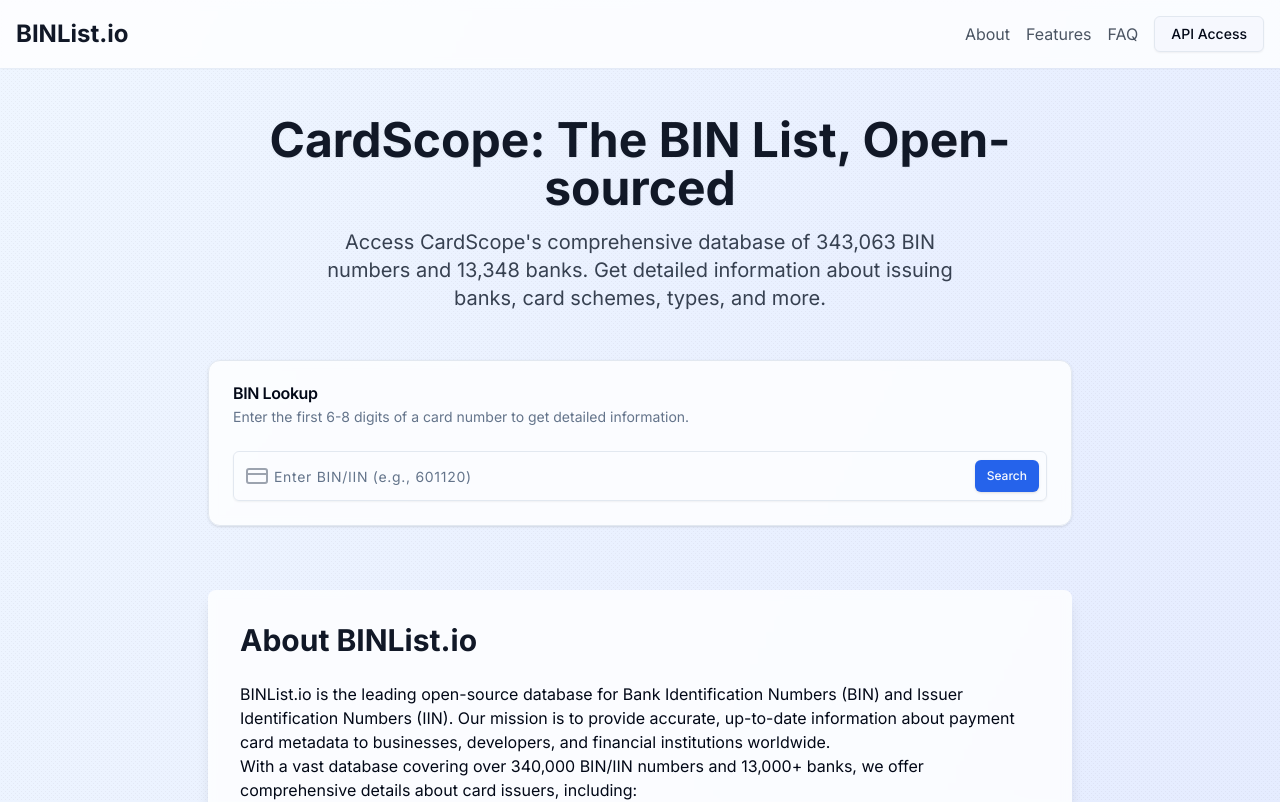
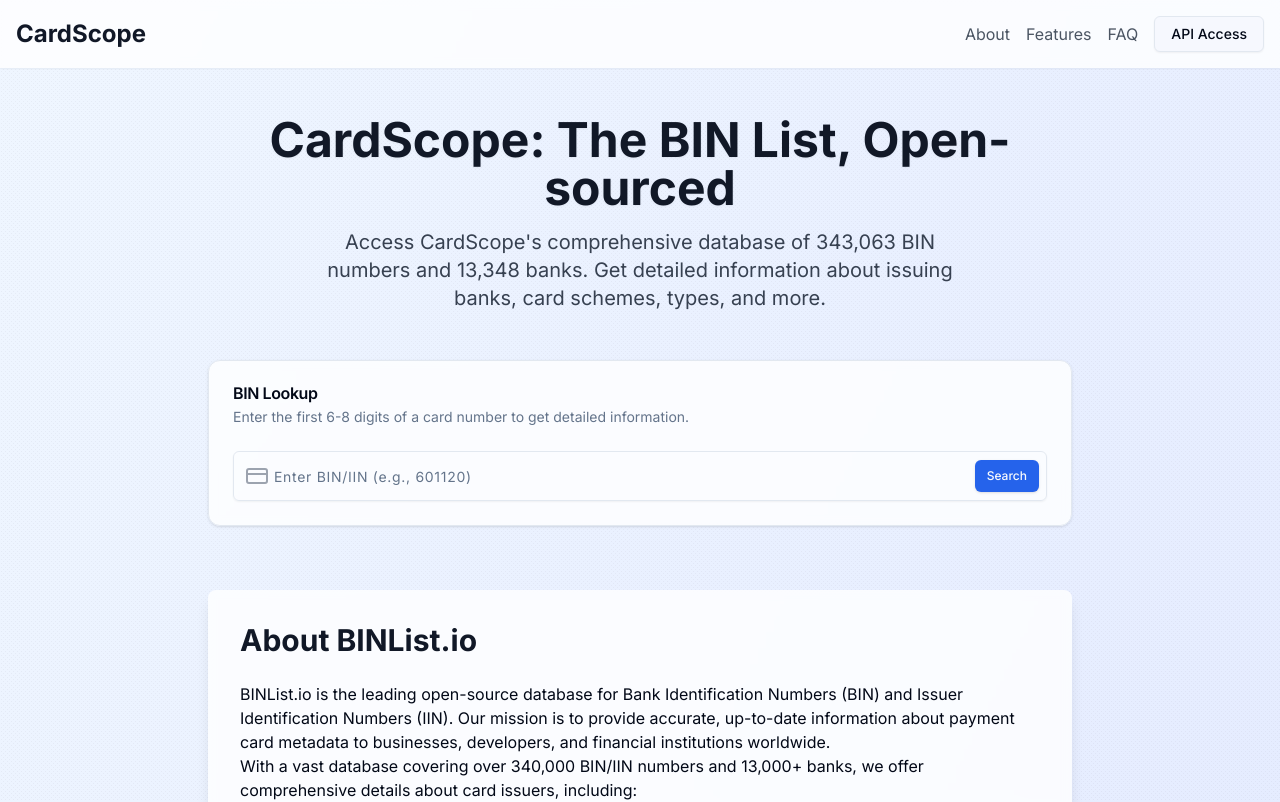
Before and after one commit to saikothasan/CardScope, a Next.js app: page / in a window 1280 px wide. Shown: the top 802 px of the page. Built offline with nearby package versions, Linux system fonts and the light colour scheme.

Commit message:
Update header.tsx

```diff
--- a/app/components/header.tsx
+++ b/app/components/header.tsx
@@ -1,5 +1,3 @@
-"use client"
-
 import Link from "next/link"
 import { Button } from "@/components/ui/button"
 import { useState } from "react"
@@ -12,7 +10,7 @@
     <header className="bg-white/80 backdrop-blur-sm sticky top-0 z-50 shadow-sm">
       <div className="container mx-auto px-4 py-4 flex justify-between items-center">
         <Link href="/" className="text-2xl font-bold text-gray-900">
-          BINList.io
+          CardScope
         </Link>
 
         {/* Mobile menu button */}
```
